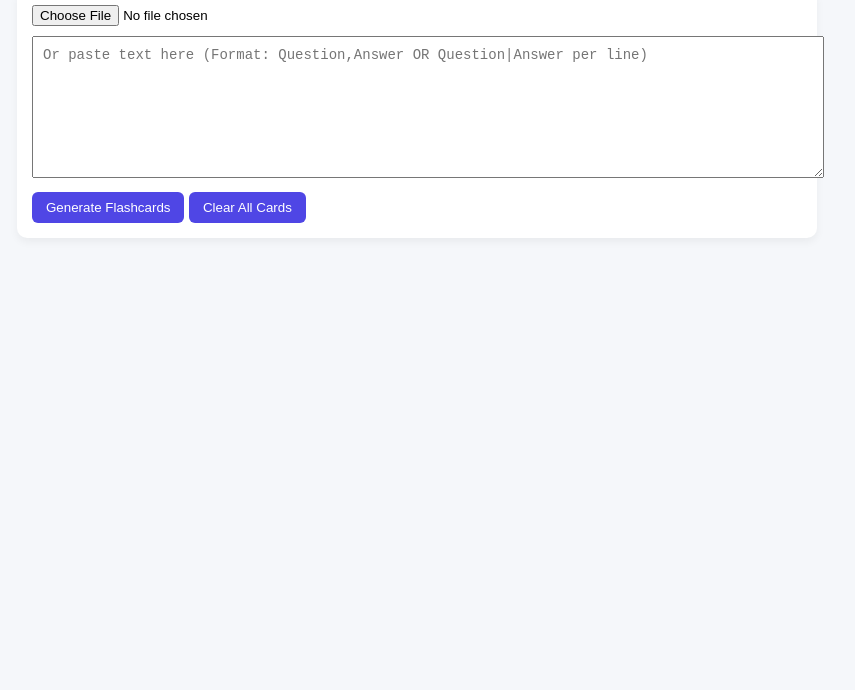
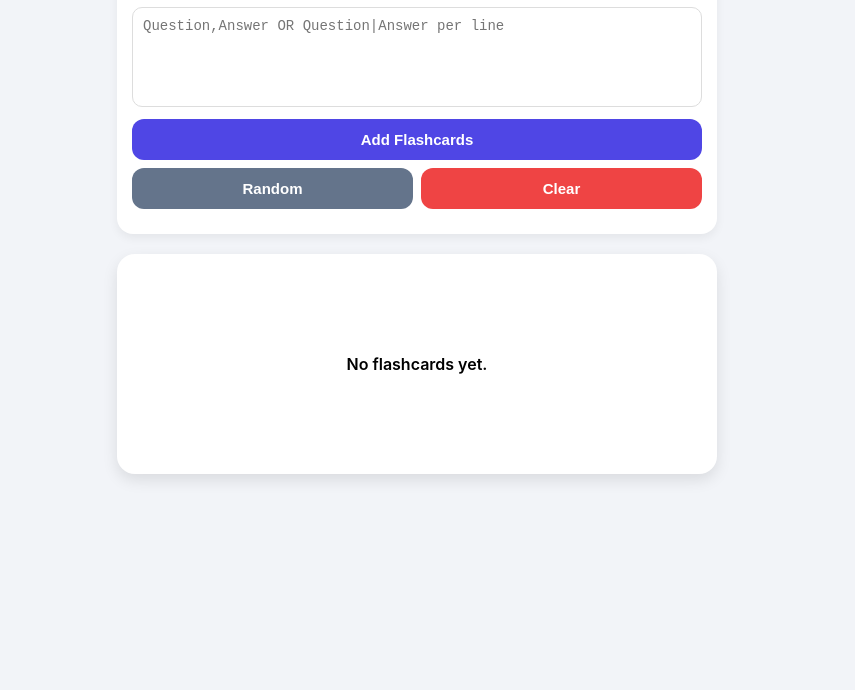
Before and after one commit to aracari/flashcards-test, a plain HTML site: page index.html in a window 1280 px wide. Shown: the part 110-800 px from the top of the page, without its empty margins (223-1078 px from the left). Drawn offline with Linux system fonts and the light colour scheme.

Commit message:
Update index.html

```diff
--- a/index.html
+++ b/index.html
@@ -2,74 +2,96 @@
 <html lang="en">
 <head>
 <meta charset="UTF-8" />
-<meta name="viewport" content="width=device-width, initial-scale=1.0" />
-<title>Flashcard App</title>
+<meta name="viewport" content="width=device-width, initial-scale=1.0, maximum-scale=1.0, user-scalable=no" />
+<title>Mobile Flashcard App</title>
 
 <style>
+* {
+    box-sizing: border-box;
+}
+
 body {
-    font-family: Arial, sans-serif;
     margin: 0;
-    padding: 20px;
-    background: #f5f7fa;
+    font-family: -apple-system, BlinkMacSystemFont, "Segoe UI", Roboto, sans-serif;
+    background: #f2f4f8;
+    padding: 15px;
 }
 
 h1 {
     text-align: center;
+    font-size: 22px;
 }
 
 .container {
-    max-width: 800px;
+    max-width: 600px;
     margin: auto;
 }
 
 .controls {
     background: white;
     padding: 15px;
-    border-radius: 10px;
-    box-shadow: 0 4px 8px rgba(0,0,0,0.05);
+    border-radius: 16px;
+    box-shadow: 0 4px 10px rgba(0,0,0,0.06);
     margin-bottom: 20px;
+}
+
+input[type="file"] {
+    width: 100%;
+    margin-bottom: 10px;
 }
 
 textarea {
     width: 100%;
-    height: 120px;
-    margin-top: 10px;
+    height: 100px;
     padding: 10px;
+    border-radius: 10px;
+    border: 1px solid #ddd;
+    resize: none;
     font-size: 14px;
 }
 
 button {
-    margin-top: 10px;
-    padding: 8px 14px;
+    width: 100%;
+    margin-top: 8px;
+    padding: 12px;
     border: none;
-    border-radius: 6px;
+    border-radius: 12px;
     background: #4f46e5;
     color: white;
-    cursor: pointer;
+    font-size: 15px;
+    font-weight: 600;
 }
 
-button:hover {
-    background: #4338ca;
+button:active {
+    transform: scale(0.98);
+}
+
+.secondary {
+    background: #64748b;
+}
+
+.danger {
+    background: #ef4444;
 }
 
 .flashcard-container {
-    display: grid;
-    grid-template-columns: repeat(auto-fill, minmax(200px, 1fr));
-    gap: 15px;
+    display: flex;
+    justify-content: center;
+    align-items: center;
 }
 
 .card {
+    width: 100%;
+    height: 220px;
     perspective: 1000px;
 }
 
 .card-inner {
+    width: 100%;
+    height: 100%;
     position: relative;
-    width: 100%;
-    height: 140px;
-    text-align: center;
     transition: transform 0.6s;
     transform-style: preserve-3d;
-    cursor: pointer;
 }
 
 .card.flipped .card-inner {
@@ -80,14 +102,17 @@ button:hover {
     position: absolute;
     width: 100%;
     height: 100%;
+    border-radius: 18px;
+    backface-visibility: hidden;
+    box-shadow: 0 6px 15px rgba(0,0,0,0.1);
     padding: 15px;
-    border-radius: 10px;
-    backface-visibility: hidden;
     display: flex;
     align-items: center;
     justify-content: center;
-    box-shadow: 0 4px 8px rgba(0,0,0,0.08);
-    font-weight: bold;
+    text-align: center;
+    font-weight: 600;
+    overflow-y: auto;  /* Enables scrolling */
+    word-wrap: break-word;
 }
 
 .front {
@@ -100,67 +125,74 @@ button:hover {
     transform: rotateY(180deg);
 }
 
-.delete-btn {
-    position: absolute;
-    top: 5px;
-    right: 8px;
-    background: red;
-    border: none;
-    border-radius: 50%;
-    width: 22px;
-    height: 22px;
-    color: white;
-    font-size: 12px;
-    cursor: pointer;
+.card-face::-webkit-scrollbar {
+    width: 6px;
+}
+.card-face::-webkit-scrollbar-thumb {
+    background: rgba(0,0,0,0.2);
+    border-radius: 10px;
+}
+
+.top-buttons {
+    display: flex;
+    gap: 8px;
+    margin-bottom: 10px;
+}
+
+.top-buttons button {
+    flex: 1;
 }
 </style>
 </head>
 <body>
 
 <div class="container">
-<h1>Flashcard Generator</h1>
+<h1>Flashcards</h1>
 
 <div class="controls">
     <input type="file" id="fileInput" accept=".csv,.txt" />
-    <textarea id="textInput" placeholder="Or paste text here (Format: Question,Answer OR Question|Answer per line)"></textarea>
-    <button onclick="processText()">Generate Flashcards</button>
-    <button onclick="clearCards()">Clear All Cards</button>
+    <textarea id="textInput" placeholder="Question,Answer OR Question|Answer per line"></textarea>
+    <button onclick="processText()">Add Flashcards</button>
+    <div class="top-buttons">
+        <button class="secondary" onclick="showRandom()">Random</button>
+        <button class="danger" onclick="clearCards()">Clear</button>
+    </div>
 </div>
 
-<div class="flashcard-container" id="flashcards"></div>
+<div class="flashcard-container">
+    <div class="card" id="flashcard" onclick="flipCard()">
+        <div class="card-inner">
+            <div class="card-face front" id="front"></div>
+            <div class="card-face back" id="back"></div>
+        </div>
+    </div>
+</div>
+
 </div>
 
 <script>
 let flashcards = JSON.parse(localStorage.getItem("flashcards")) || [];
+let currentIndex = 0;
 
-function saveToStorage() {
+function save() {
     localStorage.setItem("flashcards", JSON.stringify(flashcards));
 }
 
-function renderCards() {
-    const container = document.getElementById("flashcards");
-    container.innerHTML = "";
+function displayCard(index) {
+    if (flashcards.length === 0) {
+        document.getElementById("front").innerText = "No flashcards yet.";
+        document.getElementById("back").innerText = "Add some above.";
+        return;
+    }
 
-    flashcards.forEach((card, index) => {
-        const cardDiv = document.createElement("div");
-        cardDiv.className = "card";
-        cardDiv.innerHTML = `
-            <div class="card-inner">
-                <div class="card-face front">
-                    ${card.question}
-                    <button class="delete-btn" onclick="deleteCard(${index}); event.stopPropagation();">×</button>
-                </div>
-                <div class="card-face back">
-                    ${card.answer}
-                </div>
-            </div>
-        `;
-        cardDiv.addEventListener("click", () => {
-            cardDiv.classList.toggle("flipped");
-        });
+    currentIndex = index;
+    document.getElementById("front").innerText = flashcards[index].question;
+    document.getElementById("back").innerText = flashcards[index].answer;
+    document.getElementById("flashcard").classList.remove("flipped");
+}
 
-        container.appendChild(cardDiv);
-    });
+function flipCard() {
+    document.getElementById("flashcard").classList.toggle("flipped");
 }
 
 function parseInput(text) {
@@ -168,13 +200,7 @@ function parseInput(text) {
     lines.forEach(line => {
         if (!line.trim()) return;
 
-        let parts;
-        if (line.includes("|")) {
-            parts = line.split("|");
-        } else {
-            parts = line.split(",");
-        }
-
+        let parts = line.includes("|") ? line.split("|") : line.split(",");
         if (parts.length >= 2) {
             flashcards.push({
                 question: parts[0].trim(),
@@ -187,11 +213,10 @@ function parseInput(text) {
 function processText() {
     const text = document.getElementById("textInput").value;
     if (!text.trim()) return;
-
     parseInput(text);
     document.getElementById("textInput").value = "";
-    saveToStorage();
-    renderCards();
+    save();
+    displayCard(flashcards.length - 1);
 }
 
 document.getElementById("fileInput").addEventListener("change", function(e) {
@@ -201,26 +226,26 @@ document.getElementById("fileInput").addEventListener("change", function(e) {
     const reader = new FileReader();
     reader.onload = function(event) {
         parseInput(event.target.result);
-        saveToStorage();
-        renderCards();
+        save();
+        displayCard(flashcards.length - 1);
     };
     reader.readAsText(file);
 });
 
-function deleteCard(index) {
-    flashcards.splice(index, 1);
-    saveToStorage();
-    renderCards();
+function showRandom() {
+    if (flashcards.length === 0) return;
+    const randomIndex = Math.floor(Math.random() * flashcards.length);
+    displayCard(randomIndex);
 }
 
 function clearCards() {
     if (!confirm("Delete all flashcards?")) return;
     flashcards = [];
-    saveToStorage();
-    renderCards();
+    save();
+    displayCard(0);
 }
 
-renderCards();
+displayCard(0);
 </script>
 
 </body>
```
